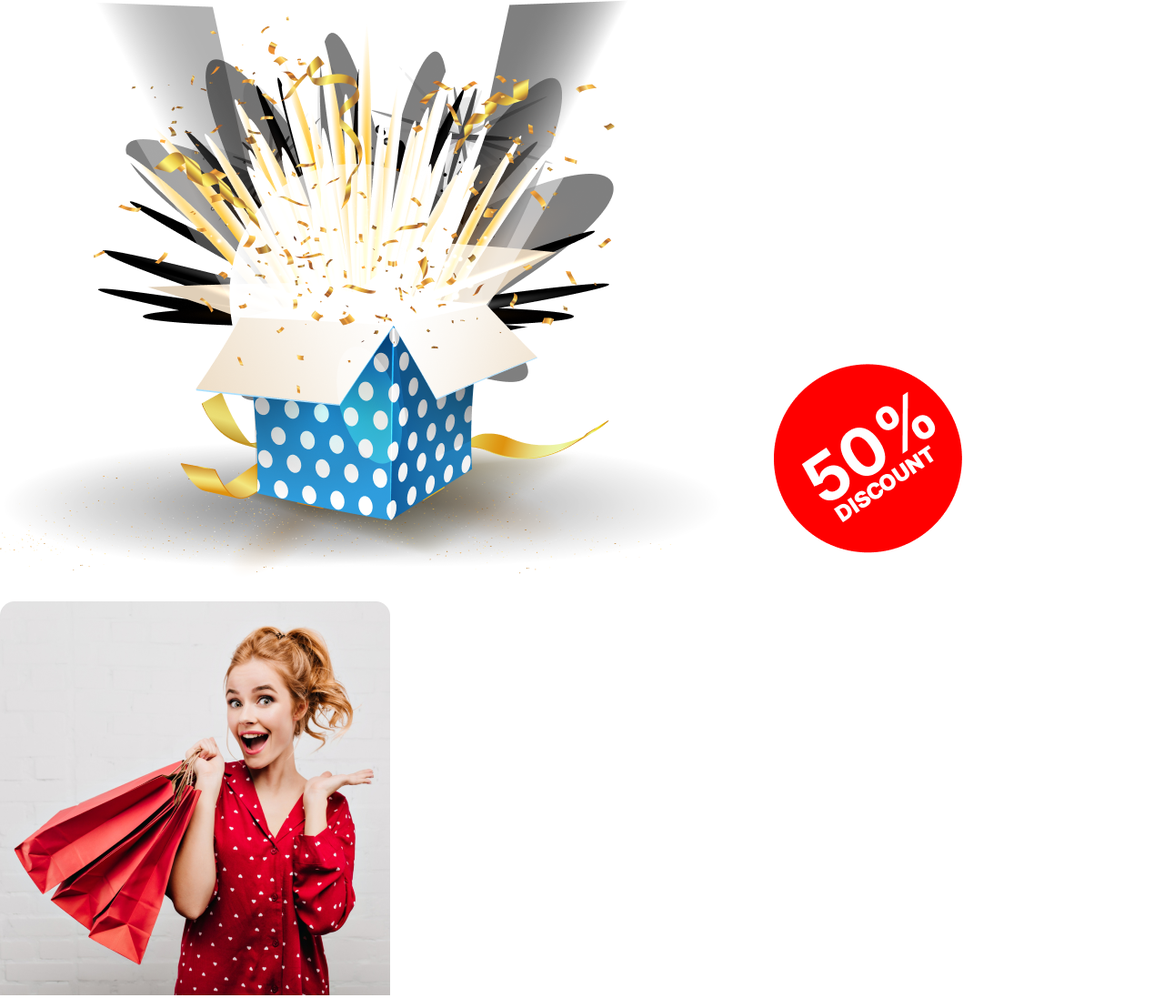
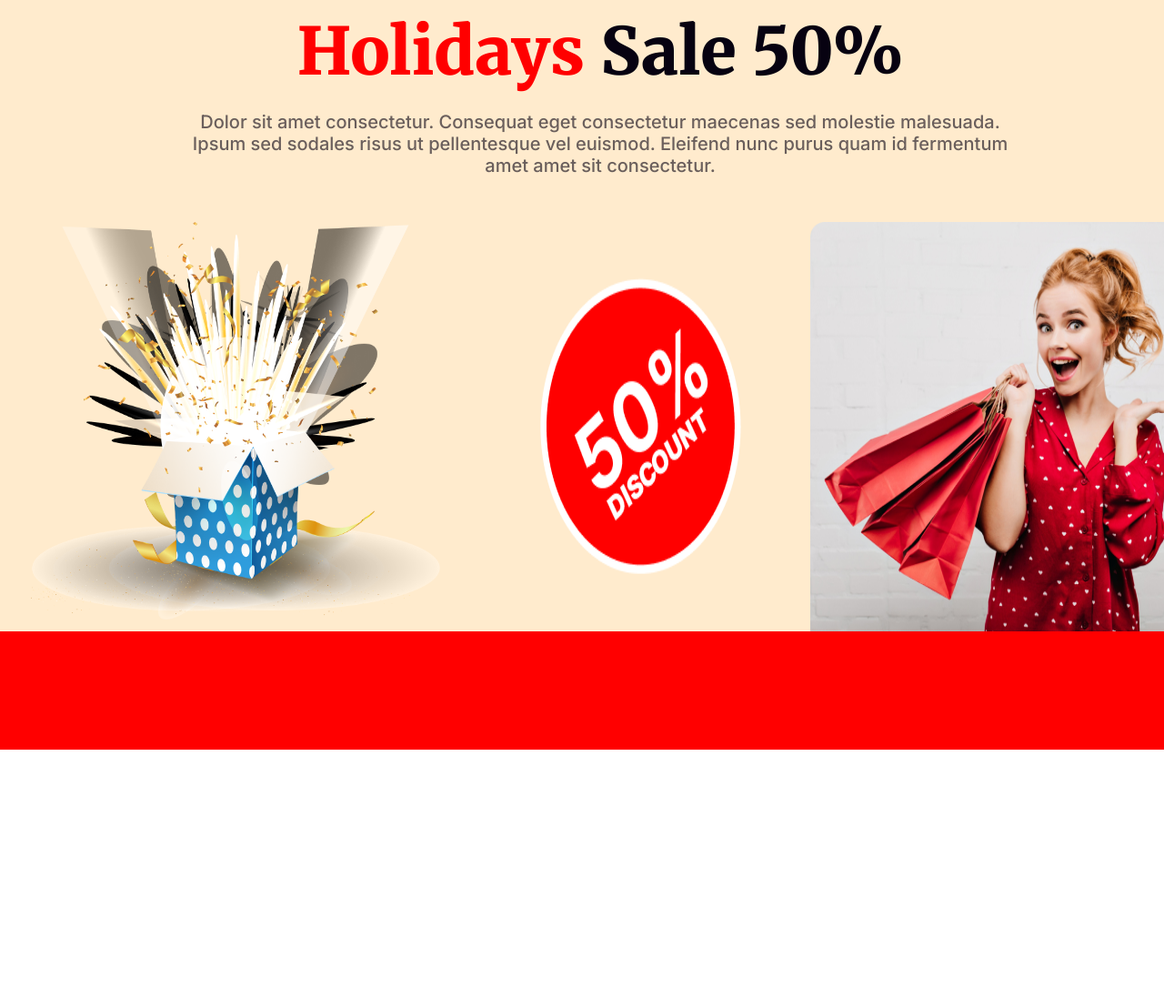
Before and after one commit to Sagor75D/assignment-01, a plain HTML site: page index.html in a window 1280 px wide. Shown: the part 3142-4239 px from the top of the page at 91% size. After the commit the page ends 3966 px from the top, so only its background shows below. Drawn offline with Linux system fonts and the light colour scheme.

Commit message:
offer end

```diff
--- a/css/style.css
+++ b/css/style.css
@@ -251,7 +251,7 @@ img{
 
 /* best offer start */
 .coming-soon{
-    /* background-color: beige; */
+    background-color: beige;
     width: 1320px;
     height: 350px;
     display: flex;
@@ -284,11 +284,11 @@ img{
     font-family: 'Inter', sans-serif;
     font-size: 20px;
     font-weight: 400;
+    line-height: 32px;
 
 }
 
 .coming-soon .li-mid{
-
     height: 350px;
 
 
@@ -329,6 +329,15 @@ img{
 
 /* best offer end */
 
+/* Holidays Sale 50% start */
+
+.ari{
+    width: 1320px;
+    height: 800px;
+    margin: 60px 0;
+    background-color: blanchedalmond;
+}
+
 .ari-top *{
     text-align: center;
     align-items: center;
@@ -343,5 +352,58 @@ img{
 }
 
 .ari .ari-top h1{
+    color: #070211;
+    font-family: 'Merriweather', serif;
+    font-size: 72px;
+    font-weight: 900;
+    margin: 20px 0;
 
 }
+
+.ari .ari-top span{
+    color: #F00;
+    font-size: 72px;
+    font-weight: 900;
+
+}
+.ari .ari-top p{
+    color: rgba(7, 2, 17, 0.60);
+    font-family: 'Inter', sans-serif;
+    font-size: 20px;
+    font-weight: 500;
+    /* padding: 0 200px; */
+    margin: 0 200px;
+    margin-bottom: 50px;
+
+}
+
+.ari .ari-butt{
+    display: flex;
+
+}
+
+.ari .ari-butt .ph3:last-child{
+    margin-right: 0;
+
+}
+
+.ari .ari-butt .ph2:nth-child(2) {
+    margin-right: 0;
+
+}
+
+.ari .ari-butt .ph1{
+    width: 450px;
+    height: 450px;
+
+}
+
+.ari .ari-butt .ph3{
+
+}
+
+.ari .bg{
+    background-color: #F00;
+    width: 1320px;
+    height: 130px;
+}
--- a/index.html
+++ b/index.html
@@ -98,10 +98,13 @@
                                 molestie malesuada. Ipsum sed sodales risus ut pellentesque vel euismod. Eleifend nunc purus quam id fermentum amet amet sit consectetur.</p>
 
                         </div>
-                        <div class="ari-bott">
-                            <img src="images/4.png" alt="">
-                            <img src="images/5.png" alt="">
-                            <img src="images/6.png" alt="">
+                        <div class="ari-butt">
+                            <img class="ph1" src="images/4.png" alt="">
+                            <img class="ph2" src="images/5.png" alt="">
+                            <img class="ph3" src="images/6.png" alt="">
+                        </div>
+                        <div class="bg">
+
                         </div>
                     </div>
                 </section>
```
